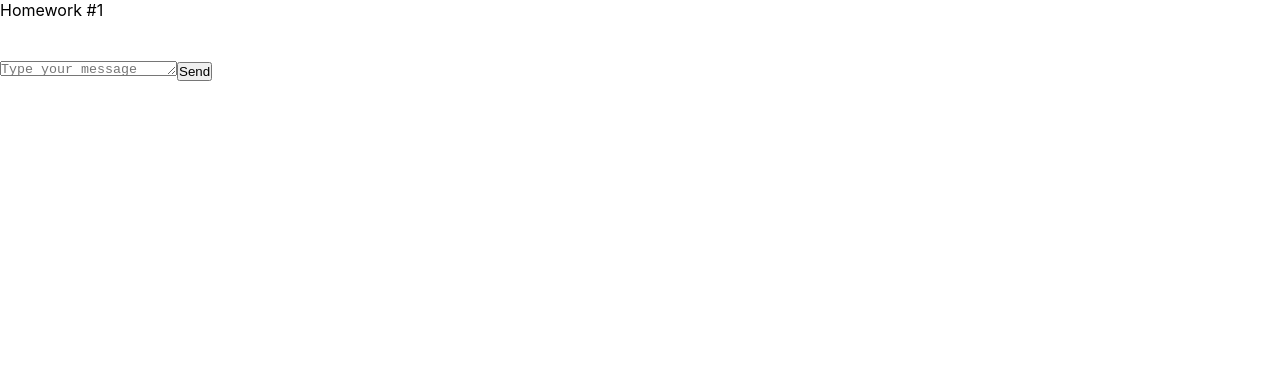
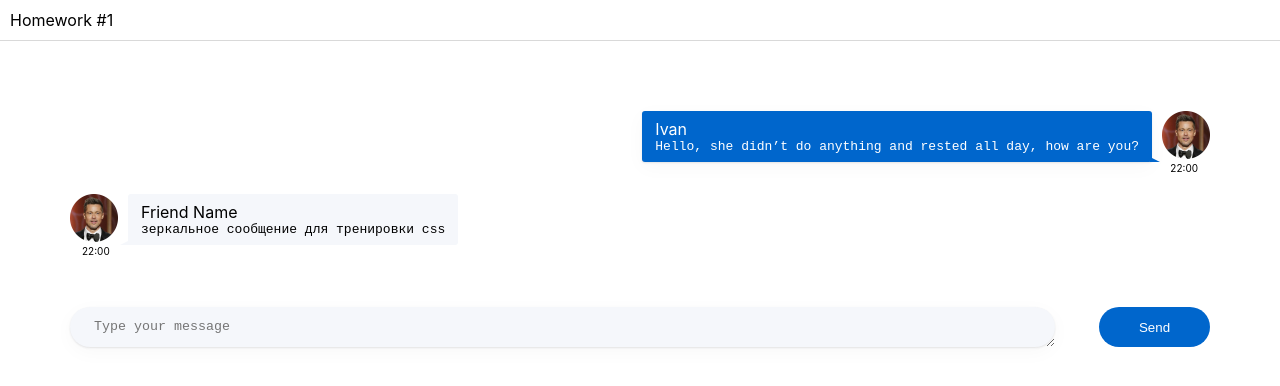
Before and after one commit to KatyaKlepcha/Tasks, a React (Create React App) app: page / in a window 1280 px wide. Shown: the top 386 px of the page. Built offline with nearby package versions, Linux system fonts and the light colour scheme.

Commit message:
add types, styles

```diff
--- a/src/s1-main/App.module.css
+++ b/src/s1-main/App.module.css
@@ -3,9 +3,11 @@
 }
 
 .hw {
-
+    margin: 70px;
 }
 
 .hwTitle {
+    border-bottom: 1px solid #D9D9D9;
+    padding: 10px;
 
 }
--- a/src/s2-homeworks/hw01/HW1.tsx
+++ b/src/s2-homeworks/hw01/HW1.tsx
@@ -14,17 +14,31 @@ import avatar from './avatar.png'
 * */
 
 // нужно создать правильный тип вместо any
-export type MessageType = any
+export type MessageType = {
+    id: number
+    user: UserPropsType
+    message: MessagePropsType
+}
+
+type UserPropsType = {
+    avatar: string
+    name: string
+}
+
+type MessagePropsType = {
+    text: string
+    time: string
+}
 
 // структуру объекта не менять
 export const message0: MessageType = {
     id: 0,
     user: {
         avatar: avatar, // можно менять
-        name: 'Some Name',  // можно менять
+        name: 'Ivan',  // можно менять
     },
     message: {
-        text: 'some textsome textsome textsome textsome textsome textsome text', // можно менять
+        text: 'Hello, she didn’t do anything and rested all day, how are you?', // можно менять
         time: '22:00', // можно менять
     },
 }
@@ -47,12 +61,12 @@ const HW1 = () => {
             <div className={s2.hw}>
                 {/*проверка отображения (не менять)*/}
                 <div>
-                    <Message message={message0} />
-                    <FriendMessage message={friendMessage0} />
+                    <Message message={message0}/>
+                    <FriendMessage message={friendMessage0}/>
                 </div>
 
                 {/*для автоматической проверки дз (не менять)*/}
-                <MessageSender M={Message} />
+                <MessageSender M={Message}/>
             </div>
         </div>
     )
--- a/src/s2-homeworks/hw01/friend-message/FriendMessage.module.css
+++ b/src/s2-homeworks/hw01/friend-message/FriendMessage.module.css
@@ -1,21 +1,32 @@
 .friendMessage {
-
+    margin-top: 20px;
 }
 
 .friendImageAndText {
-
+    display: flex;
 }
 
 .friendImageAndText img {
-
+    width: 48px;
+    height: 48px;
+    margin-right: 10px;
 }
 
 .friendText {
-
+    background-color: #F5F7FB;
+    color: #000;
+    padding: 8px 13px;
+    border-radius: 3px;
+    position: relative;
 }
 
 .friendText:after {
-
+    content: '';
+    height: 3px;
+    border-bottom: 5px solid #F5F7FB;
+    border-left: 10px solid transparent;
+    left: -8px;
+    position: absolute;
 }
 
 .friendName {
@@ -27,5 +38,6 @@
 }
 
 .friendTime {
-
+    font-size: 10px;
+    margin-left: 12px;
 }
--- a/src/s2-homeworks/hw01/friend-message/FriendMessage.tsx
+++ b/src/s2-homeworks/hw01/friend-message/FriendMessage.tsx
@@ -1,8 +1,14 @@
 import React from 'react'
 import s from './FriendMessage.module.css'
+import {MessageType} from "../HW1";
 
 // создать тип вместо any и отобразить приходящие данные
-const FriendMessage = (props: any) => {
+
+type MessagePropsType = {
+    message: MessageType
+}
+
+const FriendMessage = (props: MessagePropsType) => {
     return (
         <div
             id={'hw1-friend-message-' + props.message.id}
@@ -12,7 +18,7 @@ const FriendMessage = (props: any) => {
                 <img
                     id={'hw1-friend-avatar-' + props.message.id}
                     // создаёт студент
-
+                   src={props.message.user.avatar}
                     //
                 />
                 <div className={s.friendText}>
@@ -21,7 +27,7 @@ const FriendMessage = (props: any) => {
                         className={s.friendName}
                     >
                         {/*создаёт студент*/}
-
+                        {props.message.user.name}
                         {/**/}
                     </div>
                     <pre
@@ -29,7 +35,7 @@ const FriendMessage = (props: any) => {
                         className={s.friendMessageText}
                     >
                         {/*создаёт студент*/}
-
+                        {props.message.message.text}
                         {/**/}
                     </pre>
                 </div>
@@ -39,7 +45,7 @@ const FriendMessage = (props: any) => {
                 className={s.friendTime}
             >
                 {/*создаёт студент*/}
-
+                {props.message.message.time}
                 {/**/}
             </div>
         </div>
--- a/src/s2-homeworks/hw01/message-sender/MessageSender.module.css
+++ b/src/s2-homeworks/hw01/message-sender/MessageSender.module.css
@@ -1,18 +1,37 @@
 .sendForm {
+    display: flex;
+    margin-top: 50px;
 
 }
 
 .textarea {
+    background-color: #F5F7FB;
+    color: rgba(0, 0, 0, 0.6);
+    width: 100%;
+    box-shadow: 0px 5px 20px rgba(29, 33, 38, 0.03), 0px 1px 2px rgba(29, 33, 38, 0.1);
+    height: 40px !important;
+    border: 0;
+    border-radius: 20px;
+    padding: 12px 24px;
 
 }
 
 .button {
+    background-color: #0066CC;
+    border: none;
+    padding: 7px 28px;
+    border-radius: 20px;
+    color: #fff;
+    width: 120px;
+    height: 40px;
+    margin-left: 44px;
 
 }
 
 .button:hover {
 
 }
+
 .button:active {
 
 }
--- a/src/s2-homeworks/hw01/message/Message.module.css
+++ b/src/s2-homeworks/hw01/message/Message.module.css
@@ -1,21 +1,37 @@
 .message {
-
+    display: flex;
+    flex-direction: column;
+    align-items: flex-end;
 }
 
 .imageAndText {
-
+    display: flex;
 }
 
 .imageAndText img {
-
+    width: 48px;
+    height: 48px;
 }
 
 .text {
+    background-color: #0066CC;
+    box-shadow: 0 5px 20px rgba(29, 33, 38, 0.03), 0 1px 2px rgba(29, 33, 38, 0.1);
+    border-radius: 3px;
+    color: #fff;
+    padding: 8px 13px;
+    order: -1;
+    margin-right: 10px;
+    position: relative;
 
 }
 
 .text:after {
-
+    content: '';
+    height: 3px;
+    border-bottom: 5px solid #0066CC;
+    border-right: 10px solid transparent;
+    right: -8px;
+    position: absolute;
 }
 
 .name {
@@ -27,5 +43,6 @@
 }
 
 .time {
-
+    font-size: 10px;
+    margin-right: 12px;
 }
--- a/src/s2-homeworks/hw01/message/Message.tsx
+++ b/src/s2-homeworks/hw01/message/Message.tsx
@@ -1,8 +1,11 @@
 import React from 'react'
 import s from './Message.module.css'
+import {MessageType} from "../HW1";
 
 // нужно создать правильный тип вместо any
-export type MessagePropsType = any
+export type MessagePropsType = {
+    message: MessageType
+}
 
 // нужно отобразить приходящие данные
 const Message = (props: MessagePropsType) => {
@@ -12,24 +15,26 @@ const Message = (props: MessagePropsType) => {
                 <img
                     id={'hw1-avatar-' + props.message.id}
                     // создаёт студент
-
+                    src={props.message.user.avatar}
                     //
                 />
                 <div className={s.text}>
                     <div id={'hw1-name-' + props.message.id} className={s.name}>
                         {/*создаёт студент*/}
+                        {props.message.user.name}
 
                         {/**/}
                     </div>
                     <pre id={'hw1-text-' + props.message.id} className={s.messageText}>
                         {/*создаёт студент*/}
-
+                        {props.message.message.text}
                         {/**/}
                     </pre>
                 </div>
             </div>
             <div id={'hw1-time-' + props.message.id} className={s.time}>
                 {/*создаёт студент*/}
+                {props.message.message.time}
 
                 {/**/}
             </div>
```
